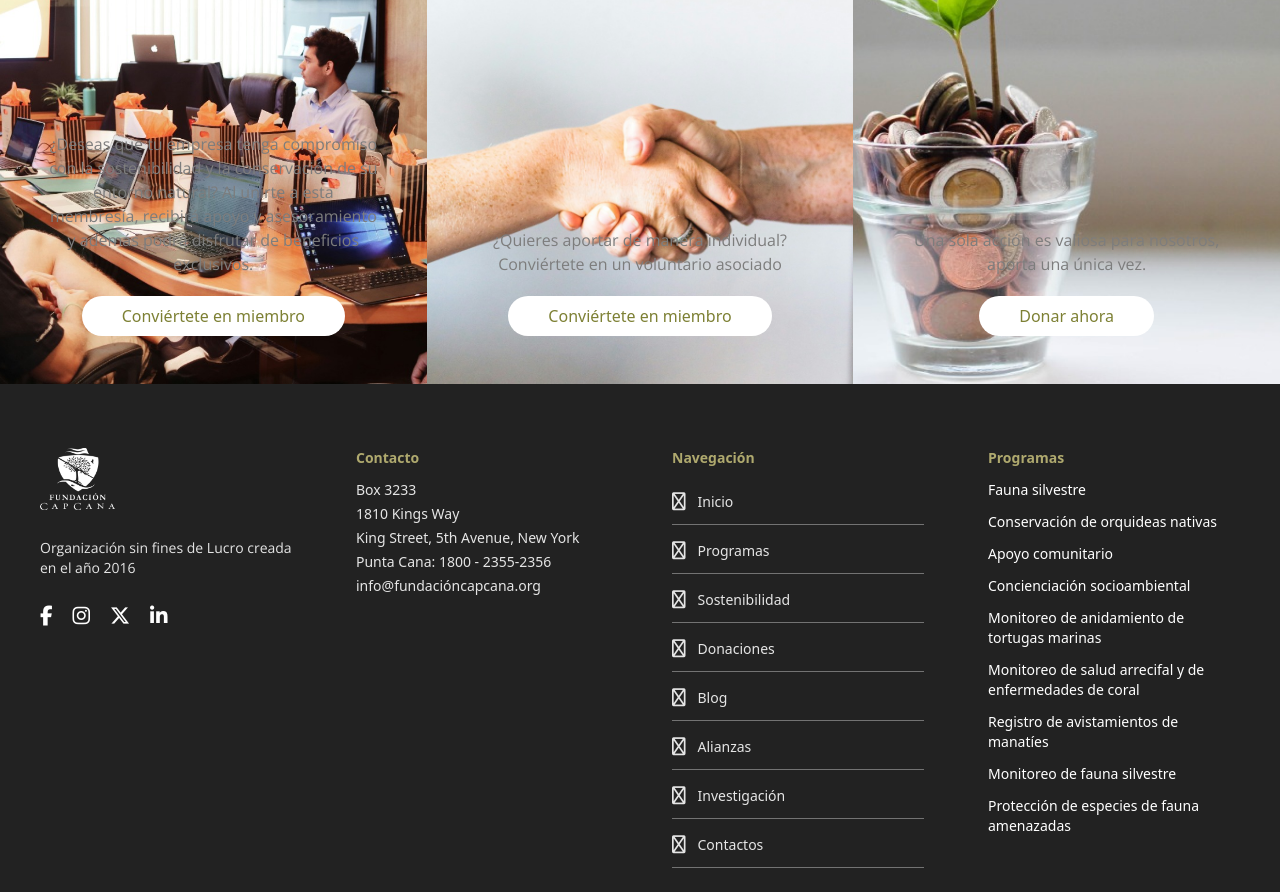
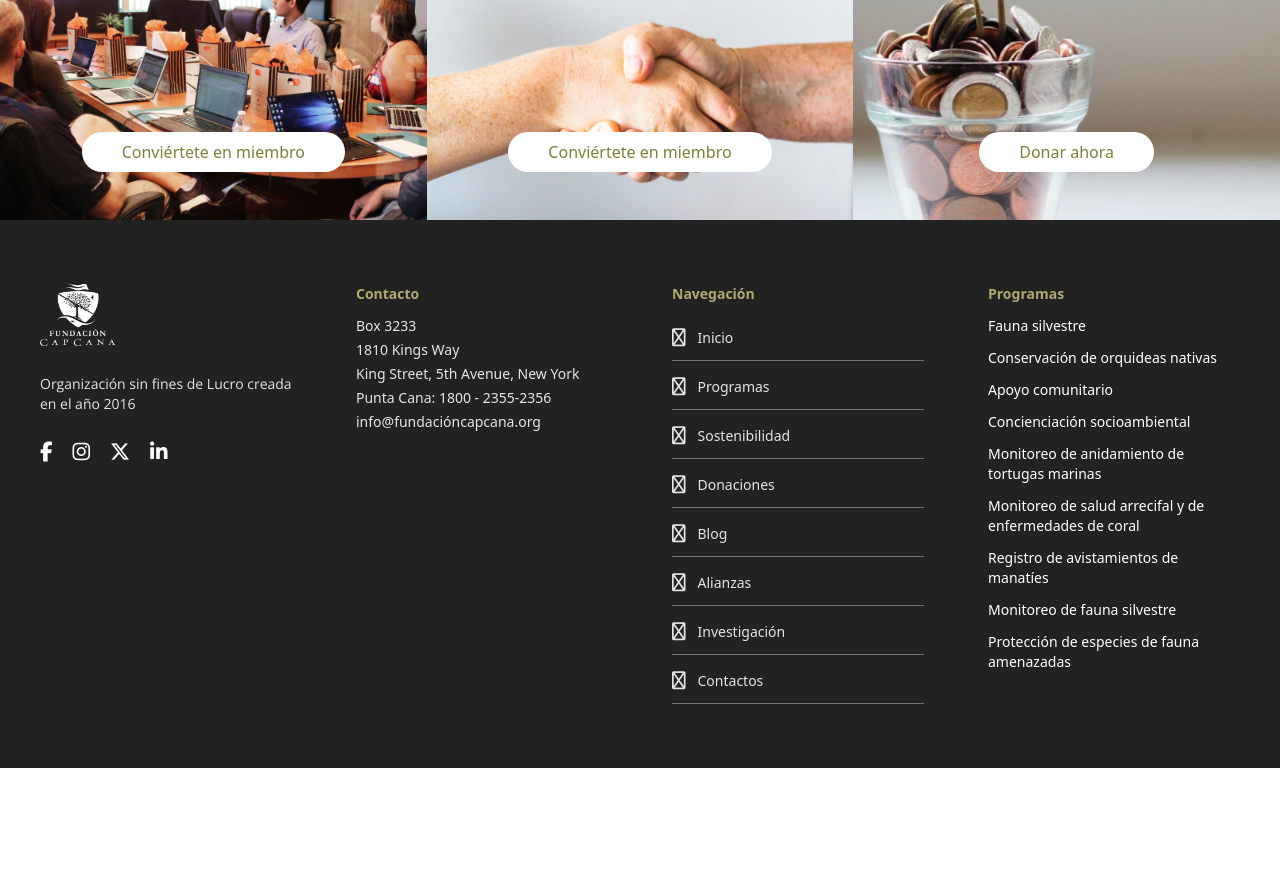
Before and after one commit to jairocuesta/fundacioncapna, a Next.js app: page /membresias in a window 1280 px wide. Shown: the part 780-1672 px from the top of the page. After the commit the page ends 1548 px from the top, so only its background shows below. Built offline with nearby package versions, Linux system fonts and the light colour scheme; a web font is replaced by a local one.

Commit message:
Update/Text colors

```diff
--- a/src/pages/blog/index.tsx
+++ b/src/pages/blog/index.tsx
@@ -180,7 +180,7 @@
                                     <div className={"h-[2px] w-8 bg-white rounded-full"}></div>
                                 </div>
                             </div>
-                            <p className={"text-center"}>
+                            <p className={"text-center text-white"}>
                                 Recibe las últimas noticias de conservación, eventos emocionantes y consejos para un estilo de
                                 vida más sostenible directamente en tu bandeja de entrada. ¡No te pierdas ni un solo momento de nuestra
                                 misión! Suscríbete ahora.
--- a/src/pages/membresias/index.tsx
+++ b/src/pages/membresias/index.tsx
@@ -40,11 +40,11 @@
                             <span>empresarial</span>
                         </h3>
                         <div className={"flex flex-col items-center gap-5"}>
-                            <p className={"text-center"}>
+                            {/* <p className={"text-center"}>
                                 ¿Deseas que tu empresa tenga compromiso con la sostenibilidad y la conservación de su entorno
                                 natural? Al unirte a esta membresía, recibirá apoyo y asesoramiento y además podrá disfrutar de
                                 beneficios exclusivos.
-                            </p>
+                            </p> */}
                             <Button
                                 href={"#"}
                                 text={"Conviértete en miembro"}
@@ -64,9 +64,9 @@
                             <span>personal</span>
                         </h3>
                         <div className={"flex flex-col items-center gap-5"}>
-                            <p className={"text-center"}>
+                            {/* <p className={"text-center"}>
                                 ¿Quieres aportar de manera individual? Conviértete en un voluntario asociado
-                            </p>
+                            </p> */}
                             <Button
                                 href={"#"}
                                 text={"Conviértete en miembro"}
@@ -86,9 +86,9 @@
                             <span>única</span>
                         </h3>
                         <div className={"flex flex-col items-center gap-5"}>
-                            <p className={"text-center"}>
+                            {/* <p className={"text-center"}>
                                 Una sola acción es valiosa para nosotros, aporta una única vez.
-                            </p>
+                            </p> */}
                             <Button
                                 href={"#"}
                                 text={"Donar ahora"}
```
